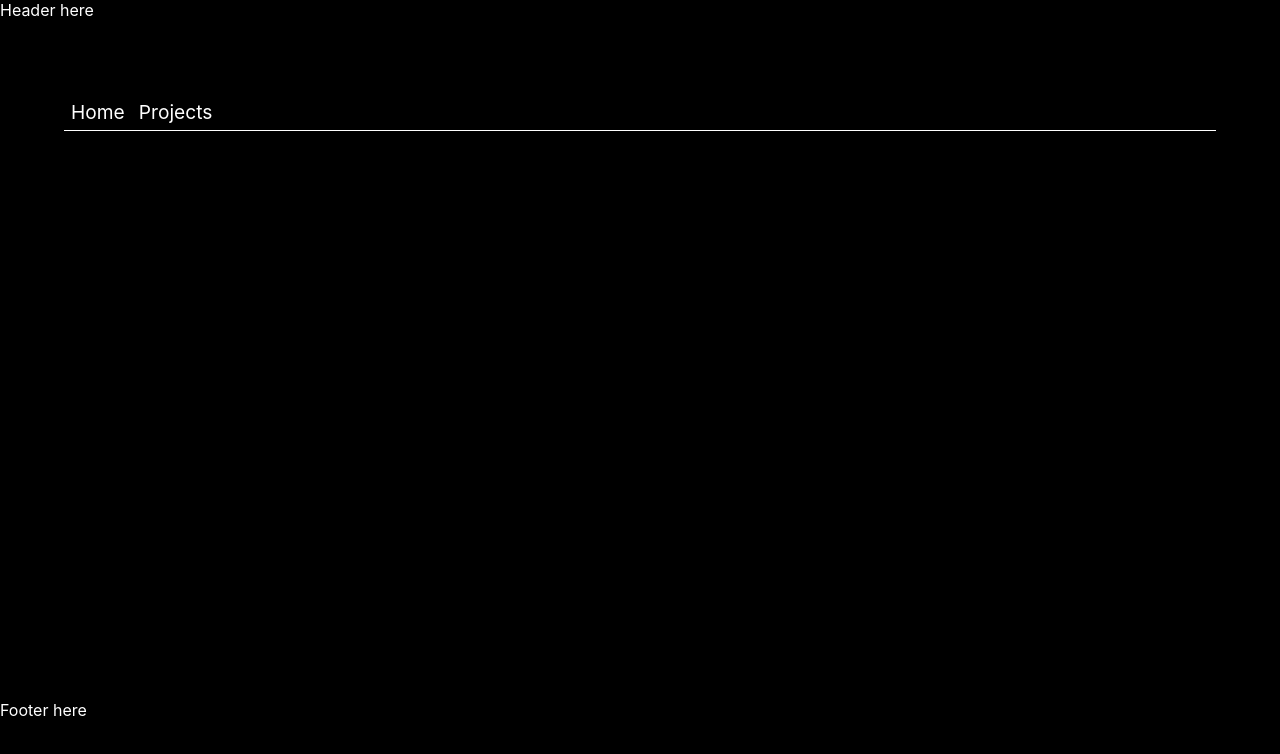
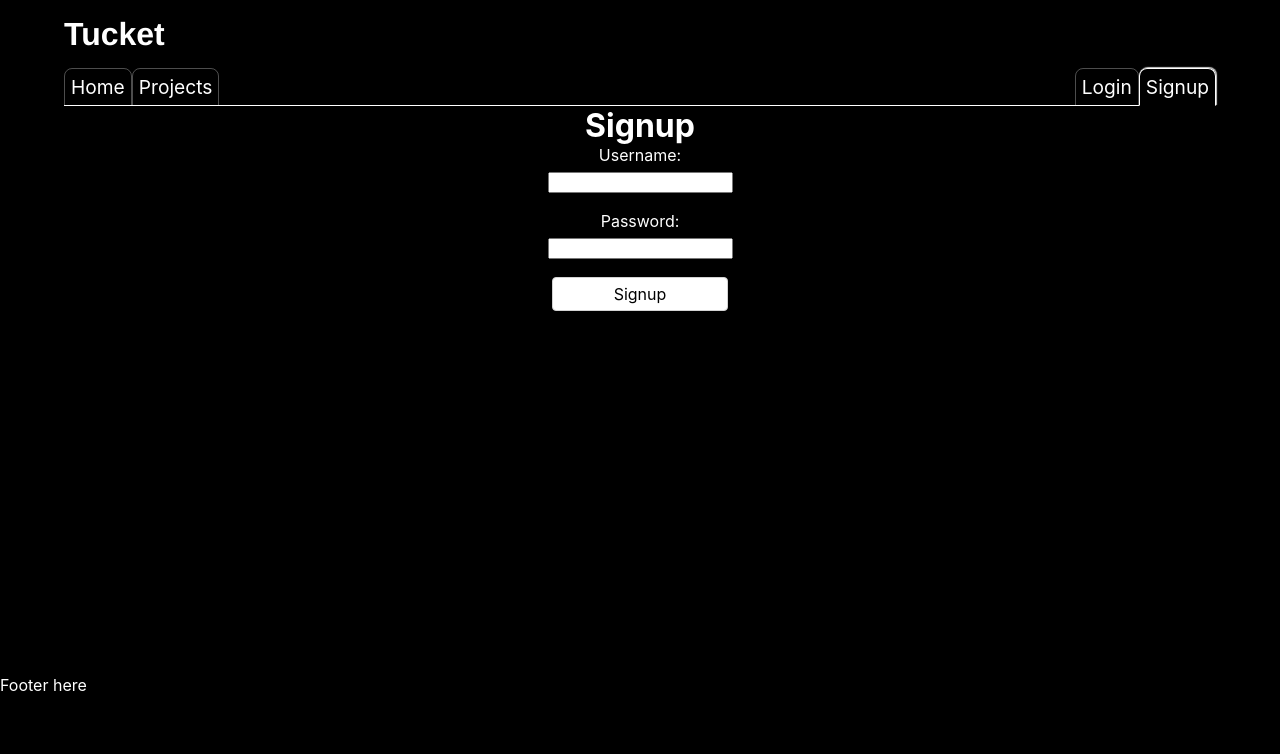
Before and after one commit to FonzMP/tucket, a React (Create React App) app in the folder client/: page /signup in a window 1280 px wide. Shown: the top 754 px of the page. Built offline with nearby package versions, Linux system fonts and the light colour scheme.

Commit message:
created login and signup tabs

```diff
--- a/client/src/App.js
+++ b/client/src/App.js
@@ -15,6 +15,8 @@ import CreateTicket from "./components/ticket/createTicket";
 import GetProject from "./components/project/getProject";
 import Home from "./components/shared/home";
 import ProjectHome from "./components/project/projectHome";
+import Login from "./components/shared/auth/login";
+import Signup from "./components/shared/auth/signup";
 
 class App extends Component {
   render() {
@@ -25,6 +27,8 @@ class App extends Component {
           <Navbar links={NAVCONSTANTS.NAV} />
           <Switch>
             <Route exact path="/" component={Home} />
+            <Route exact path="/login" component={Login} />
+            <Route exact path="/signup" component={Signup} />
             <Route exact path="/tickets" component={GetTickets} />
             <Route exact path="/tickets/new" component={CreateTicket} />
             <Route exact path="/tickets/:id" component={GetTicket} />
--- /dev/null
+++ b/client/src/assets/stylesheets/auth.scss
@@ -0,0 +1,17 @@
+.modal-content {
+  width: 80%;
+  text-align: center;
+  margin: 0 auto;
+  .mock-button {
+    max-width: 150px;
+    display: block;
+    margin: 0 auto;
+    text-align: center;
+    &:first-of-type {
+      margin-left: inherit;
+    }
+  }
+  input {
+    margin-bottom: 18px;
+  }
+}
--- a/client/src/assets/stylesheets/navigation.scss
+++ b/client/src/assets/stylesheets/navigation.scss
@@ -1,10 +1,15 @@
-.nav-link,
-.sub-nav-link {
+.nav-link {
   text-decoration: none;
   color: white;
   padding: 6px 6px;
   font-size: 1.2rem;
-  border: 1px solid rgba(0, 0, 0, 0);
+  border: 1px solid rgba(255, 255, 255, 0.3);
+  border-radius: 8px 8px 0 0;
+}
+
+.navbar {
+  border-bottom: 1px solid white;
+  padding-bottom: 6px;
 }
 
 .active {
@@ -16,9 +21,27 @@
   box-shadow: 1px -1px 1px rgba(255, 255, 255, 0.8);
 }
 
-.navbar,
-.sub-navbar {
-  width: 100%;
-  border-bottom: 1px solid white;
-  padding-bottom: 6px;
+.header {
+  display: block;
+  width: 90%;
+  margin: 16px auto 22px;
 }
+
+.heroText {
+  text-decoration: none;
+  color: white;
+  font-weight: 800;
+  font-size: 32px;
+  font-family: Helvetica, Arial, sans-serif;
+}
+
+.authNavWrapper {
+  margin-left: 12px;
+  &:first-of-type {
+    margin-left: 0;
+  }
+  a {
+    text-decoration: none;
+    box-shadow: 1px 1px 1px rgba(255, 255, 255, 0.8);
+  }
+}
--- /dev/null
+++ b/client/src/components/shared/auth/login.js
@@ -0,0 +1,35 @@
+import React, { useState } from "react";
+
+function Login() {
+  const [user, setUser] = useState({ username: "", password: "" });
+
+  function loginUser() {
+    console.log("logging in user", user);
+  }
+
+  return (
+    <span>
+      <div className="modal"></div>
+      <div className="modal-content">
+        <h1>Login</h1>
+        <label htmlFor="username">Username:</label>
+        <input
+          type="text"
+          name="username"
+          onChange={e => setUser({ ...user, [e.target.name]: e.target.value })}
+        />
+        <label htmlFor="password">Password:</label>
+        <input
+          type="password"
+          name="password"
+          onChange={e => setUser({ ...user, [e.target.name]: e.target.value })}
+        />
+        <div className="mock-button" onClick={() => loginUser()}>
+          Login
+        </div>
+      </div>
+    </span>
+  );
+}
+
+export default Login;
--- /dev/null
+++ b/client/src/components/shared/auth/signup.js
@@ -0,0 +1,36 @@
+import React, { useState } from "react";
+import { AuthServices } from "../../../services/auth.service";
+
+function Signup() {
+  const [user, setUser] = useState({ username: "", password: "" });
+
+  function signupUser() {
+    AuthServices.signupUser();
+  }
+
+  return (
+    <span>
+      <div className="modal"></div>
+      <div className="modal-content">
+        <h1>Signup</h1>
+        <label htmlFor="username">Username:</label>
+        <input
+          type="text"
+          name="username"
+          onChange={e => setUser({ ...user, [e.target.name]: e.target.value })}
+        />
+        <label htmlFor="password">Password:</label>
+        <input
+          type="password"
+          name="password"
+          onChange={e => setUser({ ...user, [e.target.name]: e.target.value })}
+        />
+        <div className="mock-button" onClick={() => signupUser()}>
+          Signup
+        </div>
+      </div>
+    </span>
+  );
+}
+
+export default Signup;
--- a/client/src/components/shared/header.js
+++ b/client/src/components/shared/header.js
@@ -1,7 +1,14 @@
 import React from "react";
+import { Link } from "react-router-dom";
 
 function Header() {
-  return <div className="header-content">Header here</div>;
+  return (
+    <div className="projectButtonWrap header">
+      <Link to="/" className="heroText">
+        Tucket
+      </Link>
+    </div>
+  );
 }
 
 export default Header;
--- a/client/src/components/shared/navigation/navbar.js
+++ b/client/src/components/shared/navigation/navbar.js
@@ -1,5 +1,6 @@
 import React from "react";
 import { NavLink } from "react-router-dom";
+import "../../../assets/stylesheets/auth.scss";
 
 function Navbar(props) {
   function renderLinks() {
@@ -17,7 +18,21 @@ function Navbar(props) {
       ) : null;
     });
   }
-  return <div className="navbar">{renderLinks()}</div>;
+  return (
+    <div className="navbar">
+      <span className="projectButtonWrap">
+        <span>{renderLinks()}</span>
+        <span>
+          <NavLink className="nav-link" activeClassName="active" to="/login">
+            Login
+          </NavLink>
+          <NavLink className="nav-link" activeClassName="active" to="/signup">
+            Signup
+          </NavLink>
+        </span>
+      </span>
+    </div>
+  );
 }
 
 export default Navbar;
--- /dev/null
+++ b/client/src/services/auth.service.js
@@ -0,0 +1,12 @@
+export const AuthServices = {
+  loginUser,
+  signupUser
+};
+
+function loginUser() {
+  console.log("working");
+}
+
+function signupUser() {
+  console.log("working");
+}
```
Also changed, not shown: client/src/components/shared/auth/authNav.js (added, +17 -0 lines).
